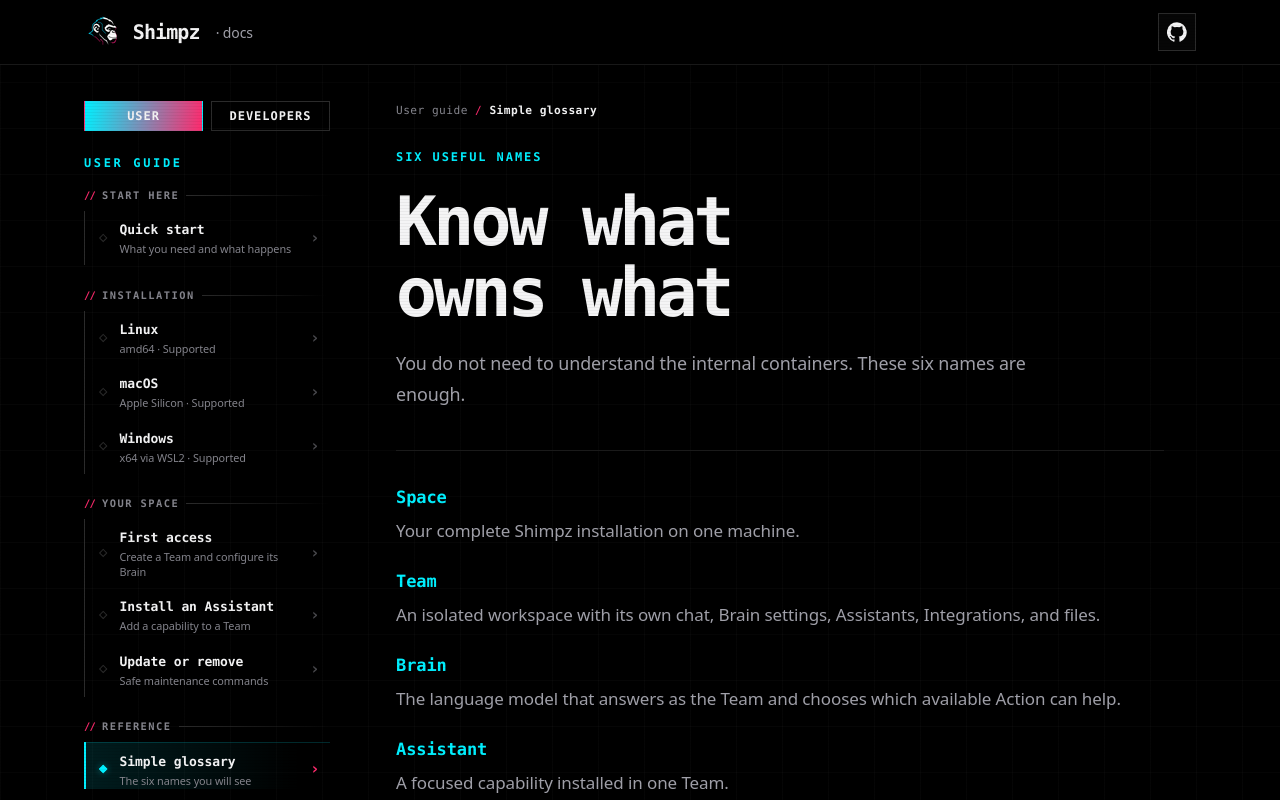
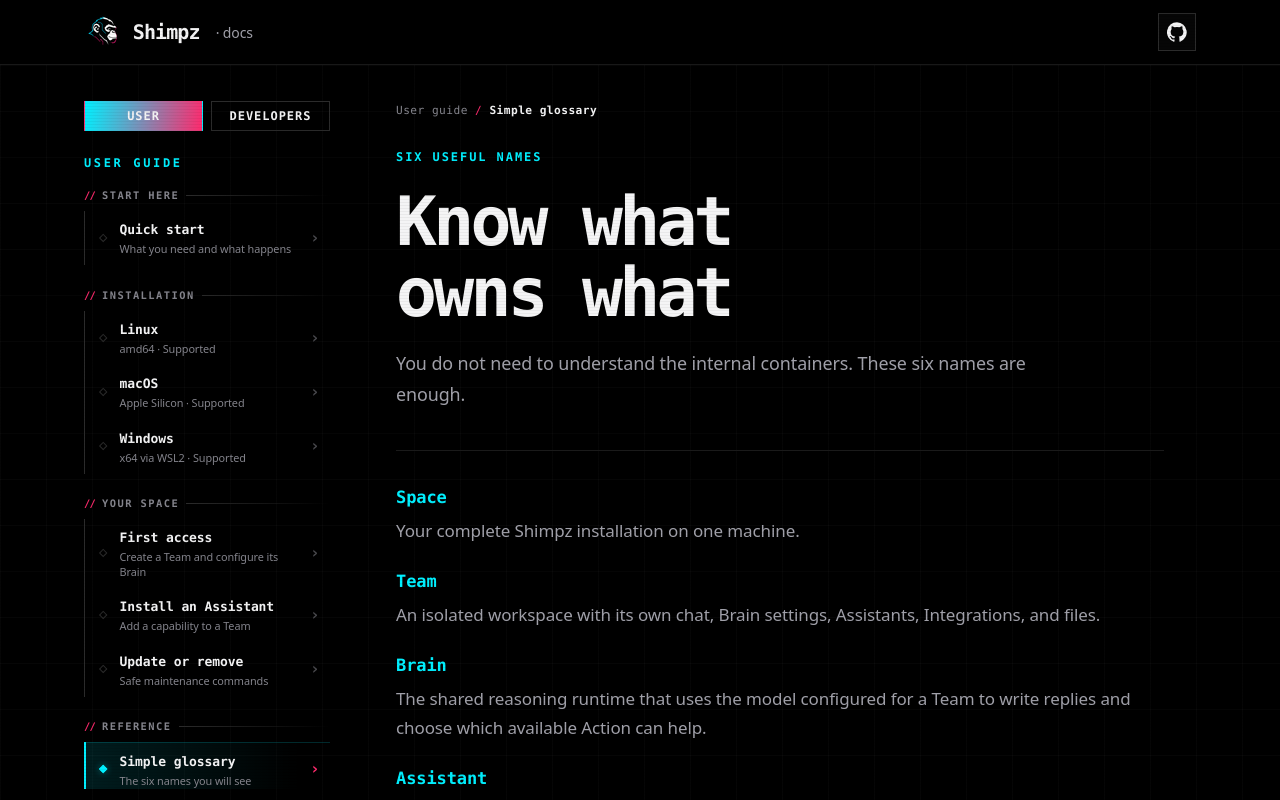
Before and after one commit to TheShimpz/shimpz-docs, a SvelteKit app: page /concepts in a window 1280 px wide. Shown: the top 800 px of the page. Built offline with nearby package versions, Linux system fonts and the light colour scheme.

Commit message:
docs: correct Brain and Account terminology

```diff
--- a/src/routes/+page.svelte
+++ b/src/routes/+page.svelte
@@ -39,7 +39,7 @@
   <span id="before-start-title" class="kicker">Before you start</span>
   <p>
     You need Docker, an OpenAI or Anthropic API key for the Team's Brain, and about ten minutes. If an Assistant
-    needs an Account or Secret, Shimpz asks for it only when an Action actually needs it.
+    needs an Integration or private input, Shimpz asks for it only when an Action actually needs it.
   </p>
 </aside>
 
--- a/src/routes/concepts/+page.svelte
+++ b/src/routes/concepts/+page.svelte
@@ -21,7 +21,10 @@
   <dd>An isolated workspace with its own chat, Brain settings, Assistants, Integrations, and files.</dd>
 
   <dt><strong>Brain</strong></dt>
-  <dd>The language model that answers as the Team and chooses which available Action can help.</dd>
+  <dd>
+    The shared reasoning runtime that uses the model configured for a Team to write replies and choose which
+    available Action can help.
+  </dd>
 
   <dt><strong>Assistant</strong></dt>
   <dd>A focused capability installed in one Team.</dd>
```
